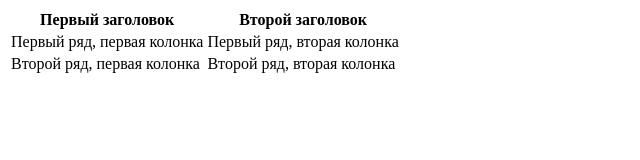
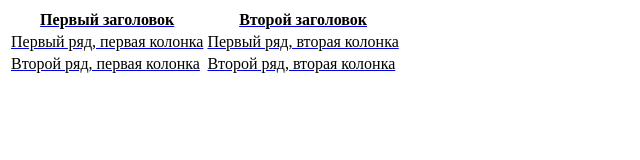
Before and after one commit to YRA2021/yra2021.github.io, a plain HTML site: page index.html in a window 1280 px wide. Shown: the full height of the page, 0-640 px from the left. Drawn offline with Linux system fonts and the light colour scheme.

Commit message:
Update index.html

```diff
--- a/index.html
+++ b/index.html
@@ -3,6 +3,7 @@
             <title>Мой сайт</title>
         </head>
         <body>
+            <a href="/test.html">
 <table> <!-- Мы открыли <table> элемент. -->
     <tr> <!-- <tr> позволяет создать ряд. -->
         <th>Первый заголовок</th> <!-- <th> позволяет дать название для столбца таблицы. -->
```
